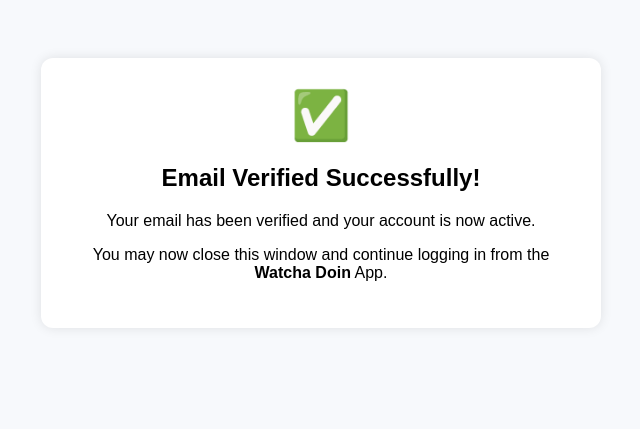
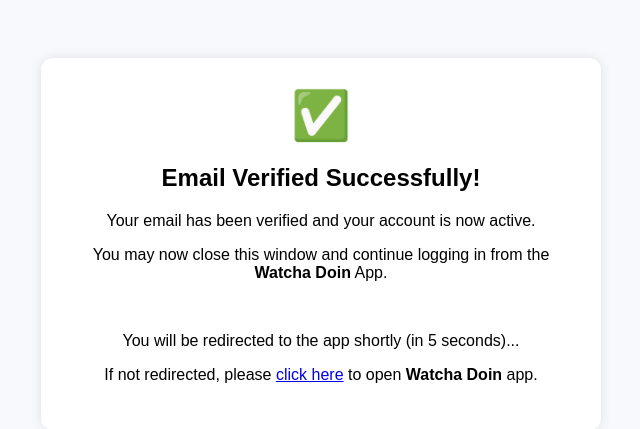
Before and after one commit to jaypowar00/WatchaDoin-API, a Django app: template user/templates/user/verification_success.html in a window 1280 px wide. Shown: the top 429 px of the page, without its empty margins (319-959 px from the left). Run offline with Django 5.2, Linux system fonts and the light colour scheme; the template is opened without the code that fills it, so the values that code supplies are empty.

Commit message:
🕵️‍♂️ Add redirection for /verify-email to open WatchaDoin app

```diff
--- a/user/templates/user/verification_success.html
+++ b/user/templates/user/verification_success.html
@@ -2,6 +2,7 @@
 <html lang="en">
 <head>
     <meta charset="UTF-8">
+    <meta http-equiv="refresh" content="5;url=watchadoin://open-login" />
     <title>Email Verified - Watcha Doin</title>
     <style>
         body {
@@ -28,7 +29,9 @@
         <div class="emoji">✅</div>
         <h2>Email Verified Successfully!</h2>
         <p>Your email has been verified and your account is now active.</p>
-        <p>You may now close this window and continue logging in from the <strong>Watcha Doin</strong> App.</p>
+        <p>You may now close this window and continue logging in from the <strong>Watcha Doin</strong> App.</p><br/>
+        <p>You will be redirected to the app shortly (in 5 seconds)...</p>
+        <p>If not redirected, please <a href="watchadoin://open-login">click here</a> to open <b>Watcha Doin</b> app.</p>
     </div>
 </body>
 </html>
```
